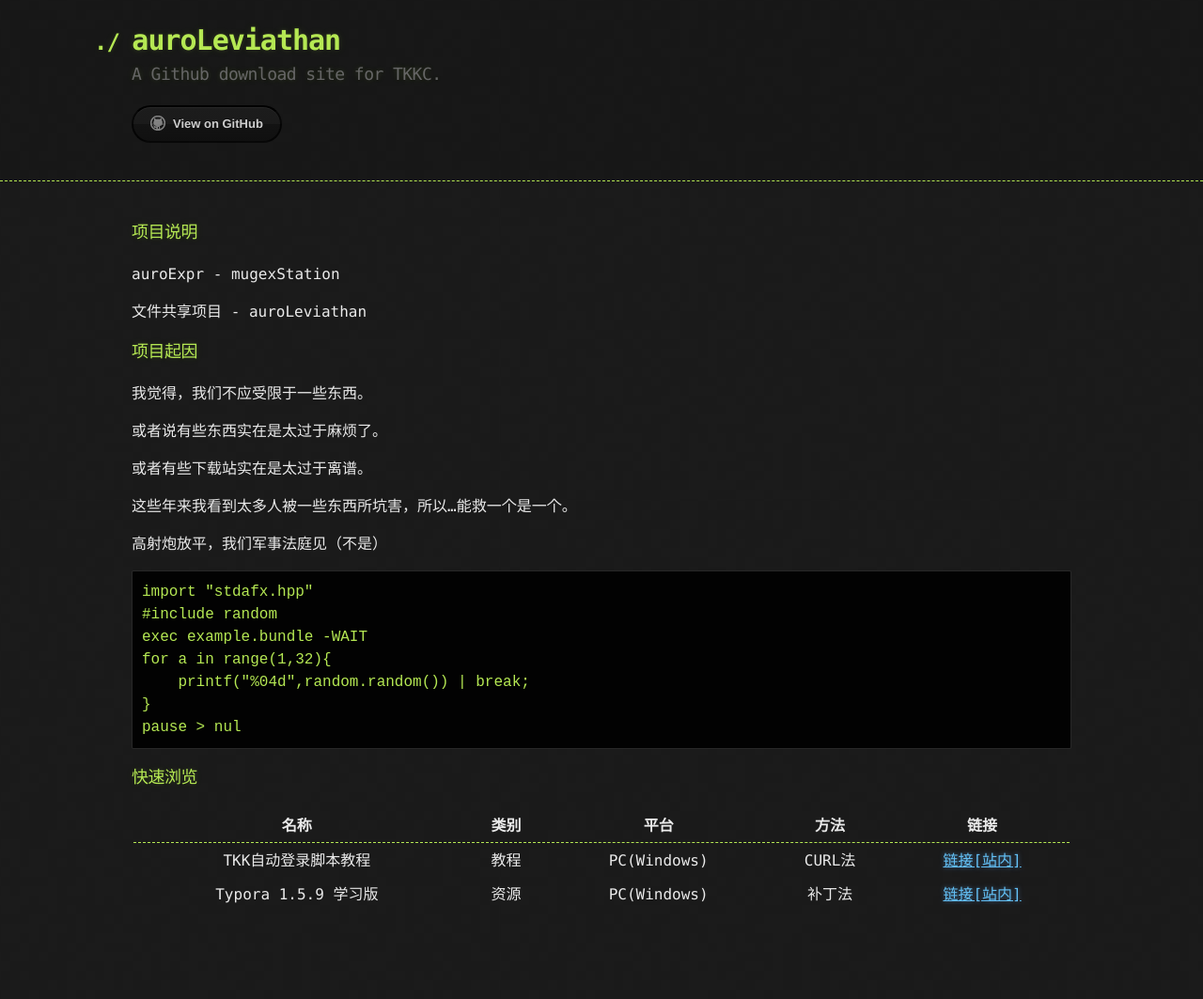
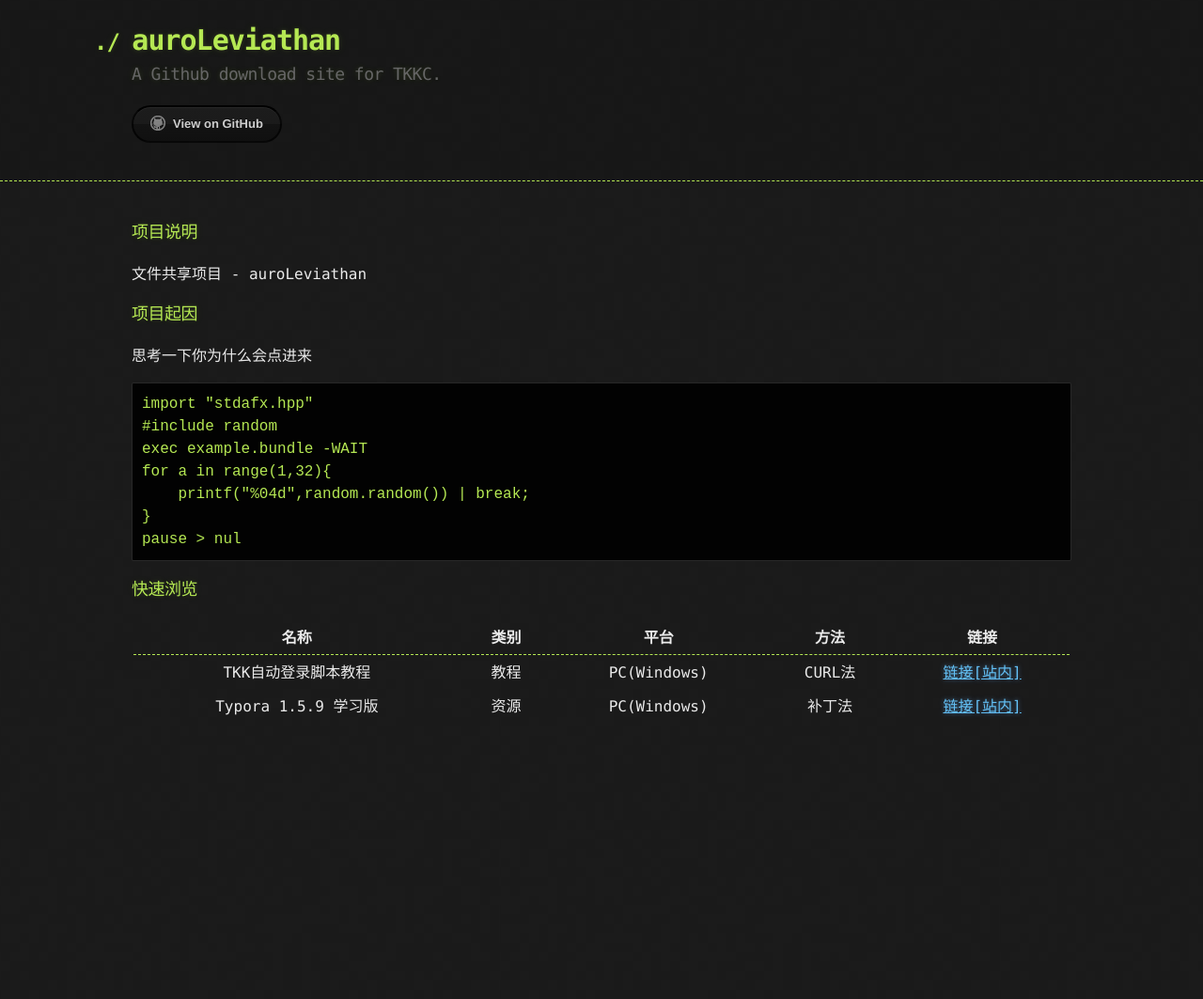
Before and after one commit to THSLP13/leviathan_toolsite, a Jekyll site: the page built from index.md, in a window 1280 px wide. Shown: the whole page at 94% size. Built offline with Jekyll 4.4.1, drawn with Linux system fonts in a browser that asks for light colours; our own code applies the rules of GitHub Pages for plain Markdown files; after the commit the page ends 900 px from its top, so only the background shows below that.

Commit message:
Update index.md

````diff
--- a/index.md
+++ b/index.md
@@ -1,20 +1,10 @@
 ### 项目说明
-
-auroExpr - mugexStation
 
 文件共享项目 - auroLeviathan
 
 ### 项目起因
 
-我觉得，我们不应受限于一些东西。
-
-或者说有些东西实在是太过于麻烦了。
-
-或者有些下载站实在是太过于离谱。
-
-这些年来我看到太多人被一些东西所坑害，所以...能救一个是一个。
-
-高射炮放平，我们军事法庭见（不是）
+思考一下你为什么会点进来
 
 ```Cjaphobat
 import "stdafx.hpp"
````
